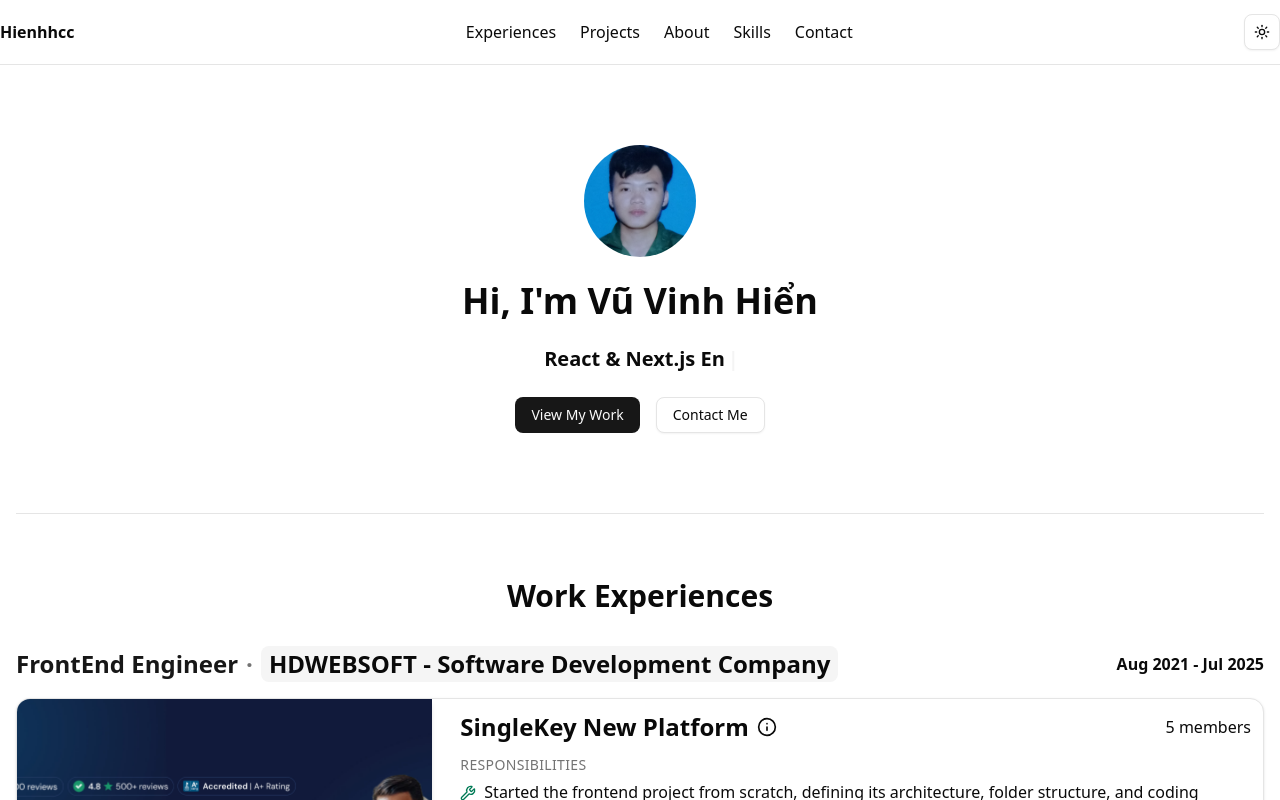
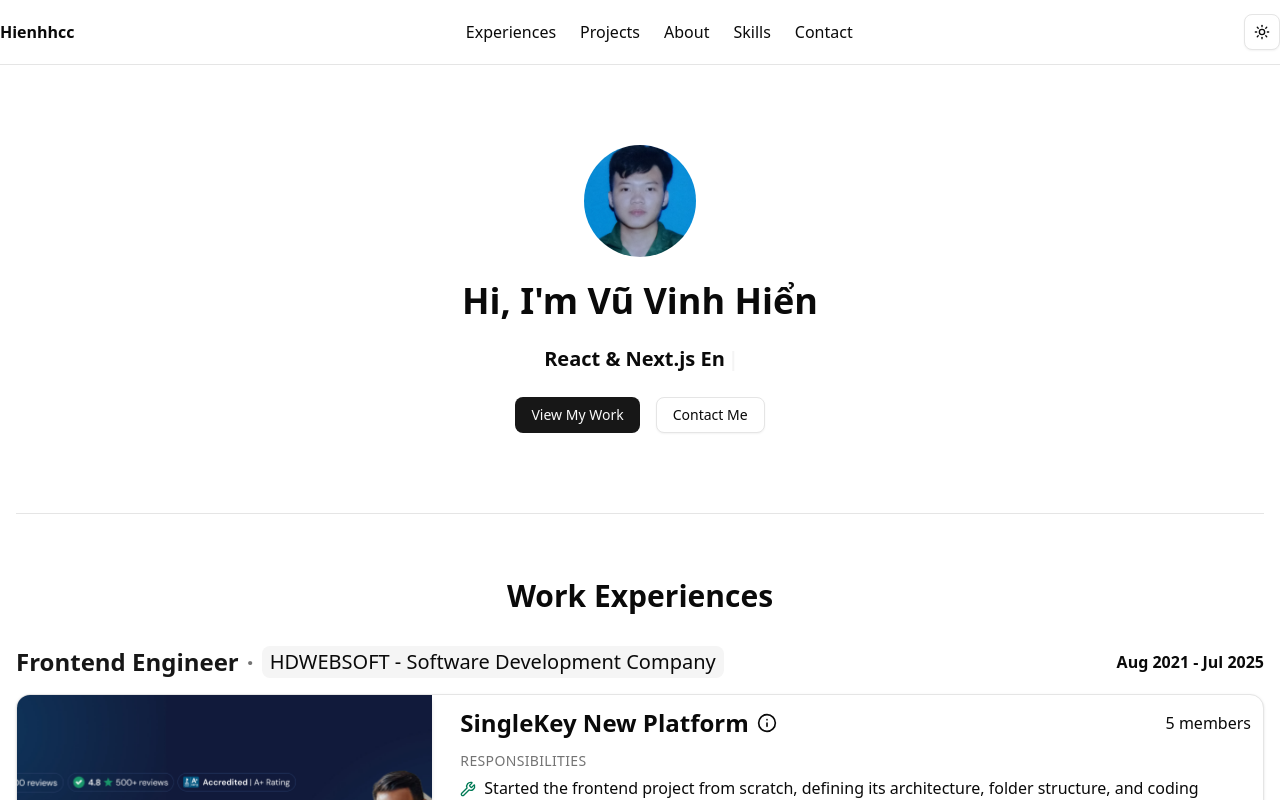
Before and after one commit to hienhhcc/portfolio-v2, a Next.js app: page / in a window 1280 px wide. Shown: the top 800 px of the page. Built offline with nearby package versions, Linux system fonts and the light colour scheme.

Commit message:
add company link

```diff
--- a/src/app/components/WorkExperiencesSection/Experience.tsx
+++ b/src/app/components/WorkExperiencesSection/Experience.tsx
@@ -1,3 +1,4 @@
+import ExternalLink from "@/app/components/ExternalLink";
 import ProjectCard from "@/app/components/WorkExperiencesSection/ProjectCard";
 import { WorkExperience } from "@/app/types";
 import { formatWorkStartEndDate } from "@/app/utils/formatters";
@@ -7,6 +8,7 @@ type Props = WorkExperience;
 export default function Experience({
   position,
   companyName,
+  companyLink,
   projects,
   startDate,
   endDate,
@@ -17,9 +19,12 @@ export default function Experience({
         <h3 className="text-2xl font-semibold flex flex-col lg:flex-row lg:items-center gap-2">
           <span className="text-primary">{position}</span>
           <span className="hidden lg:inline text-muted-foreground">·</span>
-          <span className="px-2 py-0.5 rounded-md bg-muted text-foreground">
+          <ExternalLink
+            href={companyLink}
+            className="px-2 py-0.5 rounded-md bg-muted text-foreground text-xl"
+          >
             {companyName}
-          </span>
+          </ExternalLink>
         </h3>
         <p className="text-foreground font-semibold">
           {formatWorkStartEndDate(startDate)} -{" "}
--- a/src/app/components/WorkExperiencesSection/index.tsx
+++ b/src/app/components/WorkExperiencesSection/index.tsx
@@ -7,7 +7,8 @@ const workExperiences: WorkExperience[] = [
   {
     id: "1548b476-0331-403f-a6cf-6310001008fc",
     companyName: "HDWEBSOFT - Software Development Company",
-    position: "FrontEnd Engineer",
+    companyLink: "https://www.linkedin.com/company/hdwebsoft/",
+    position: "Frontend Engineer",
     startDate: new Date("2021-08"),
     endDate: new Date("2025-07"),
     projects: projects.filter((p) => {
--- a/src/app/types/index.ts
+++ b/src/app/types/index.ts
@@ -23,6 +23,7 @@ export type Project = {
 export type WorkExperience = {
   id: string;
   companyName: string;
+  companyLink: string;
   position: string;
   startDate: Date;
   endDate: Date;
```
